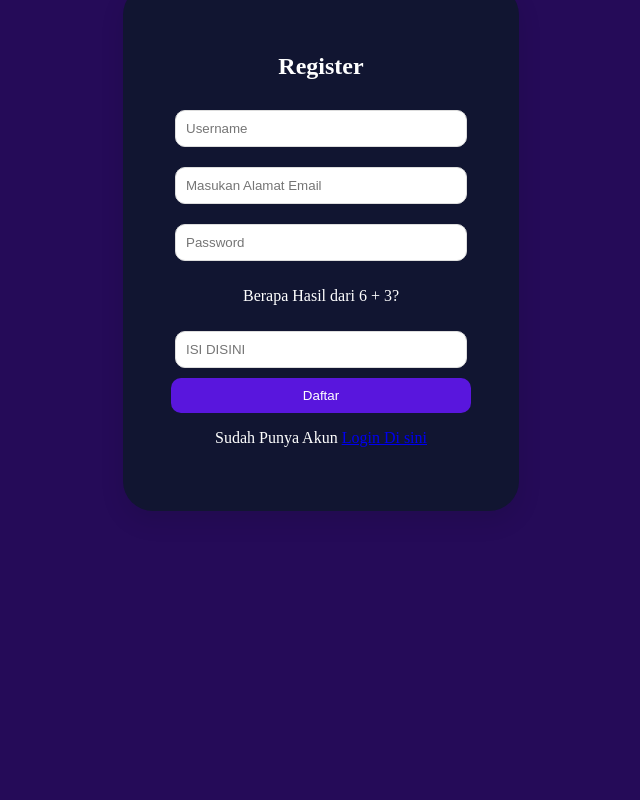
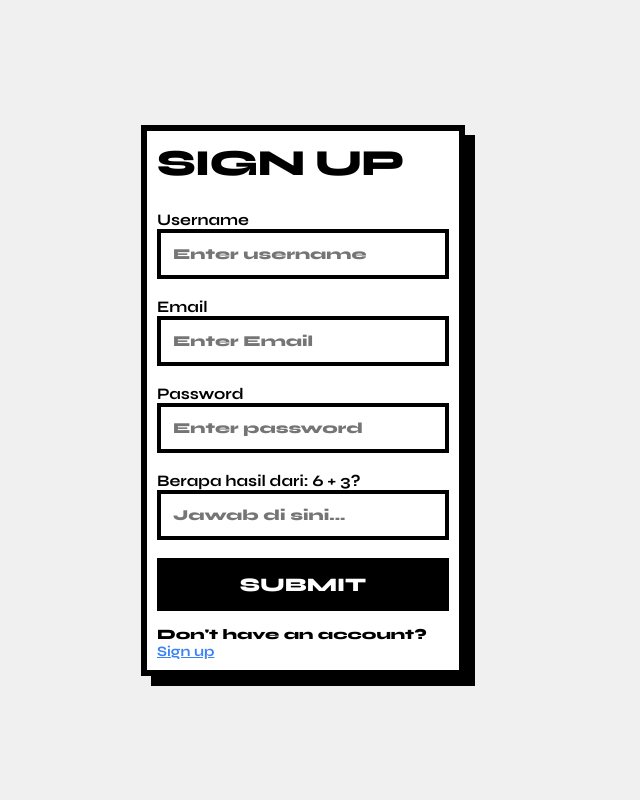
Before and after one commit to SyFord421/Login_page, a Flask app: page /register in a window 1280 px wide. Shown: the whole page, without its empty margins (319-959 px from the left). Run offline with Flask 3, Linux system fonts and the light colour scheme.

Commit message:
change the UI appearance to Neo-Brutalism

```diff
--- a/app/system.py
+++ b/app/system.py
@@ -55,7 +55,8 @@ class LoginSystem(UserAccount):
         if data:
             stored_pw = data[0]
             if bcrypt.checkpw(pw.encode('utf-8'), stored_pw.encode('utf-8')):
-                return f"[*] Selamat datang {usr}"
+                return "Hallo Sayang isinya Kosong nih...."
+
             else:
                 return "[!]Password salah."
         else:
--- a/main.py
+++ b/main.py
@@ -23,6 +23,7 @@ def login():
     return render_template('login.html')
 
 @app.route('/register', methods=['GET', 'POST'])
+
 def register():
     if request.method == 'POST':
         user_answer = request.form.get('user_answer')
@@ -37,6 +38,5 @@ def register():
     session['captcha_result'] = num1 + num2
     return render_template('register.html', n1=num1, n2=num2)
 
-
 if __name__ == "__main__":
     app.run(debug=True, host='0.0.0.0', port=5000)
--- a/static/style.css
+++ b/static/style.css
@@ -1,42 +1,90 @@
+
+/*Made with ❤ by stella*/
+@import url('https://fonts.googleapis.com/css2?family=Syne:wght@700;800&display=swap');
+
+* {
+    margin: 0;
+    padding: 0;
+    box-sizing: border-box;
+    /* GANTI INI BIAR MAKIN GALAK */
+    font-family: 'Syne', sans-serif;
+    font-weight: 670; /* Set tebal sebagai default */
+}
+
 body {
-    box-shadow: midnightblue;
-    background: #250b58;
-    font-family: inherit;
-    color: white;
+    background-color: #f0f0f0;
     display: flex;
     justify-content: center;
     align-items: center;
-    height: 60vh;
+    min-height: 30vh;
+    padding: 10px;
 }
-.card {
-    background: #111531;
-    padding: 3rem;
-    border-radius: 30px;
-    box-shadow: 0 10px 25px rgba(1,0,0,0.1);
-    width: 300px;
-    text-align: center;
 
+/* Card Utama */
+.form {
+    background-color: white;
+    /* PADDING DIKECILIN BIAR GAK LEGA BANGET KE ATAS/BAWAH */
+    padding: 10px 10px;
+    border: 6px solid #000;
+    box-shadow: 10px 10px 0px #000;
+    width: 90%; /* Pake persentase buat responsif */
+    /* MAX-WIDTH DIKECILIN BIAR RAMPING DI HP */
+    max-width: 360px;
 }
+
+.header {
+    /*FONT SIZE*/
+    font-size: 2.3rem;
+    font-weight: 800;
+    margin-bottom: 25px; /* Jarak ke input dikit dikurangi */
+    text-align: left;
+    text-transform: uppercase;
+    letter-spacing: -1px;
+}
+
 input {
-    width: 90%;
-    padding: 10px;
-    margin: 10px 0;
-    border: 1px solid #ddd;
-    border-radius: 10px;
-    }
-button {
-    background: #5916dd;
-    color: white;
+    width: 100%;
+    /* PADDING DIKECILIN BIAR INPUT GAK TERLALU TINGGI */
+    padding: 12px;
+    margin-bottom: 18px; /* Jarak antar input dikurangi dikit */
+    border: 4px solid #000;
+    font-size: 0.95rem; /* Font input dikecilin dikit */
+    font-weight: 900;
+    outline: none;
+    background: white;
+}
+
+
+input:focus {
+    background-color: #fef08a; /* Berubah kuning pas diklik */
+}
+
+/* Tombol Submit Hitam Pekat */
+.sigin-btn {
+    width: 100%;
+    padding: 15px;
+    background-color: #000;
+    color: #fff;
     border: none;
-    padding: 10px 20px;
-    border-radius: 10px;
+    font-size: 1.2rem;
+    font-weight: 900;
+    text-transform: uppercase;
     cursor: pointer;
-    width: 100%;
-    }
-button:hover{
-    background: #a29bfe;
+    margin-bottom: 15px;
+}
 
+.sigin-btn:active {
+    transform: translate(4px, 4px);
+    box-shadow: none;
 }
-p {
-   font-family: inherit;
+
+/* Link di Bawah */
+.signup-link {
+    font-size: 0.9rem;
+    font-weight: 800;
 }
+
+.signup-link a {
+    color: #3b82f6;
+    text-decoration: underline;
+}
--- a/templates/register.html
+++ b/templates/register.html
@@ -1,24 +1,38 @@
-<!DOCTYPE html>
-<html>
+
+<html lang="en">
 <head>
-        <title>Register</title>
     <meta charset="UTF-8">
-        <meta name= "viewport" content="width=device-width">
+    <meta name="viewport" content="width=device-width, initial-scale=1.0">
+    <title>Register - Neubrutalism</title>
     <link rel="stylesheet" href="{{ url_for('static', filename='style.css') }}">
-
 </head>
 <body>
-        <div class="card">
-            <h2> Register </h2>
-            <form action="{{url_for('register')}}" method="POST">
-                <input type="text" name="username" placeholder="Username" required>
-                <input type="text" name="email" placeholder="Masukan Alamat Email" required>
-                <input type="password" name="password" placeholder="Password" required>
-                <p> Berapa Hasil dari {{n1}} + {{n2}}?</p>
-                <input type="number" name="user_answer" placeholder="ISI DISINI" required>
-                <button type="submit">Daftar</button>
+    <div class="container">
+        <form action="register" method="POST" class="form">
+            <div class="header">Sign Up</div>
+
+            <div class="input-group">
+                <label for="username">Username</label>
+                <input type="text" name="username" id="username" placeholder="Enter username" required>
+            </div>
+            <div class="input-group">
+                <label for="email">Email</label>
+                <input type="text" name="email" id="email" placeholder="Enter Email" required>
+            </div>
+            <div class="input-group">
+                <label for="password">Password</label>
+                <input type="password" name="password" id="password" placeholder="Enter password" required>
+            </div>
+            <div class="captcha-box">
+                <p class="captcha-text">Berapa hasil dari: {{ n1 }} + {{ n2 }}?</p>
+                <input type="number" name="user_answer" placeholder="Jawab di sini..." required>
+            </div>
+            <button type="submit" class="sigin-btn">Submit</button>
+
+            <p class="signup-link">
+                Don't have an account? <a href="/login">Sign up</a>
+            </p>
         </form>
-            <p>Sudah Punya Akun <a href="/login">Login Di sini</a></p>
     </div>
 </body>
 </html>
```
Also changed, not shown: templates/login.html (+21 -10 lines), templates/dashboard.html (added). Lines whose indentation alone changed are shown as unchanged.
